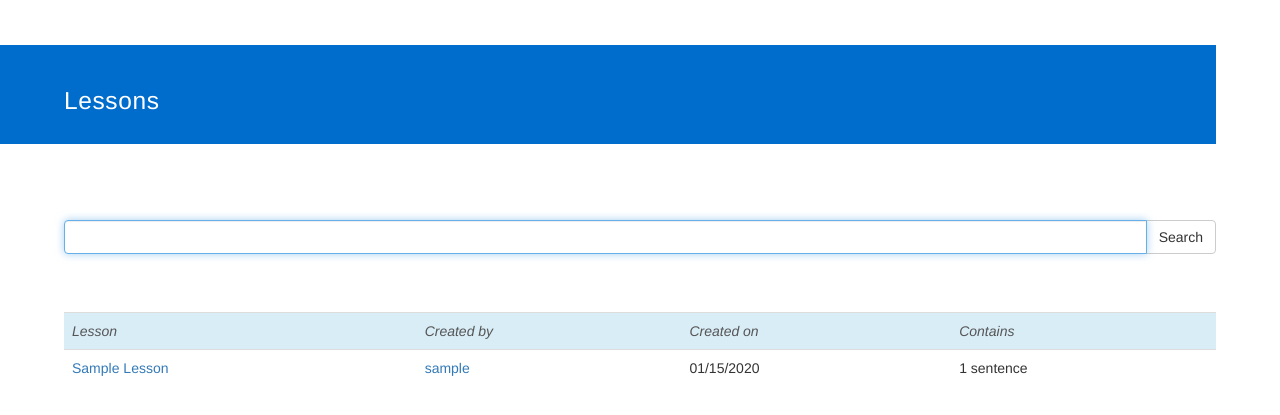
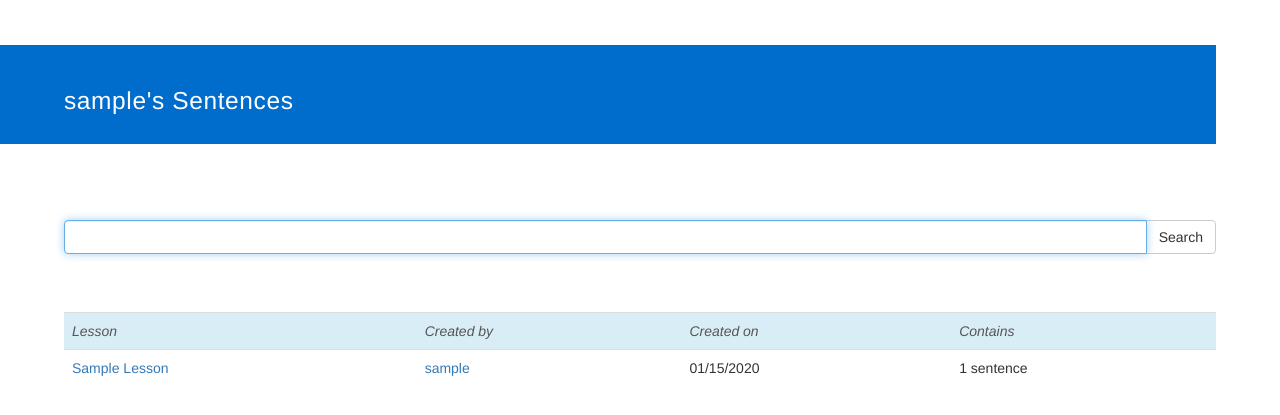
Before and after one commit to evansp01/everestesl, a Django app: page /lessons/1/ in a window 1280 px wide. Shown: the part 51-466 px from the top of the page. Run offline with Django 3.2, Linux system fonts and the light colour scheme; tables that the repository leaves empty hold one stand-in row (values such as "Sample post"); some libraries are stand-ins or nearby versions.

Commit message:
Working on making list headers more expressive
So it’ll say “all sentences” or “mi’s sentences” or “sentences in need
of translation” or whatever.

```diff
--- a/everest/templates/everest/lists/list_of_lessons.html
+++ b/everest/templates/everest/lists/list_of_lessons.html
@@ -2,7 +2,11 @@
 
 {% block pageheader %}
 <div class="title">
-    Lessons
+    {% if head %}
+        {{head}}
+    {% else %}
+        All Lessons
+    {% endif %}
 </div>
 {% endblock %}
 
--- a/everest/templates/everest/lists/list_of_sentences.html
+++ b/everest/templates/everest/lists/list_of_sentences.html
@@ -2,7 +2,11 @@
 
 {% block pageheader %}
 <div class="title">
-    Sentences
+    {% if head %}
+        {{head}}
+    {% else %}
+        All Sentences
+    {% endif %}
 </div>{% endblock %}
 
 {% block content %}
--- a/everest/templates/everest/lists/list_of_users.html
+++ b/everest/templates/everest/lists/list_of_users.html
@@ -2,7 +2,11 @@
 
 {% block pageheader %}
 <div class="title">
-    Teachers
+    {% if head %}
+        {{head}}
+    {% else %}
+        All Users
+    {% endif %}
 </div>{% endblock %}
 
 {% block content %}
--- a/everest/views/general.py
+++ b/everest/views/general.py
@@ -17,17 +17,18 @@ def home(request):
 
 
 def all_lessons(request):
-    context = {'lessons': Lesson.objects.all()}
+    context = {'lessons': Lesson.objects.all(), 'head': "All Lessons"}
     return render(request, 'everest/lists/list_of_lessons.html', context)
 
 
 def all_sentences(request):
-    context = {'sentences': Sentence.objects.all()}
+    context = {'sentences': Sentence.objects.all(), 'head': "All Sentences"}
     return render(request, 'everest/lists/list_of_sentences.html', context)
 
 
 def all_users(request):
-    context = {'users': User.objects.all()}
+    head = 'All Users'
+    context = {'users': User.objects.all(), 'head': head}
     return render(request, 'everest/lists/list_of_users.html', context)
 
 
@@ -35,7 +36,8 @@ def find_lesson(request, userid=None):
     if not userid:
         userid = request.user.id
     user = get_object_or_404(User, id=userid)
-    context = {'lessons': user.lessons.all()}
+    head = user.username + "'s Sentences"
+    context = {'lessons': user.lessons.all(), 'head': head}
     return render(request, 'everest/lists/list_of_lessons.html', context)
 
 
@@ -43,9 +45,9 @@ def find_lesson(request, userid=None):
 def find_my_lessons(request):
     return redirect('find_lesson', userid=request.user.id)
 
-
+# TODO do we ever use this???
 def find_sentence(request, userid):
-    context = {'sentences': userid.sentences.all()}
+    context = {'sentences': userid.sentences.all(), 'head': "All Sentences"}
     return render(request, 'everest/lists/list_of_sentences.html', context)
 
 
@@ -119,10 +121,11 @@ def register(request):
     UserProfile.objects.create(
         userkey=new_user,
         bio='',
+        user_type='O'
     )
 
     # Logs in the new user and redirects to main page
     new_user = authenticate(username=request.POST['username'],
                             password=request.POST['password1'])
     login(request, new_user)
-    return redirect(reverse('home'))
+    return redirect(reverse('manage_account'))
--- a/everest/views/teacher.py
+++ b/everest/views/teacher.py
@@ -58,4 +58,3 @@ def add_sentence(request, sentence, lesson):
         lesson.sentences.add(sentence)
         lesson.save()
         return render(request, 'everest/lesson/edit_lesson.html', {'lesson': lesson})
-    return render(request, 'everest/sentence/sentence.html', {'sentence': sentence})
--- a/everest/views/translator.py
+++ b/everest/views/translator.py
@@ -15,3 +15,8 @@ def need_translation(request):
 def need_audio(request):
     sentences = Sentence.objects.filter(nep_audio__isnull=True)
     return render(request, 'everest/lists/list_of_sentences.html', {'sentences': sentences})
+
+
+def need_nepali(request):
+    sentences = Sentence.objects.filter(translations__isnull=True)
+    return render(request, 'everest/lists/list_of_sentences.html', {'sentences': sentences})
```
Also changed, not shown: everest/views/delete.py (+4 -4 lines).
